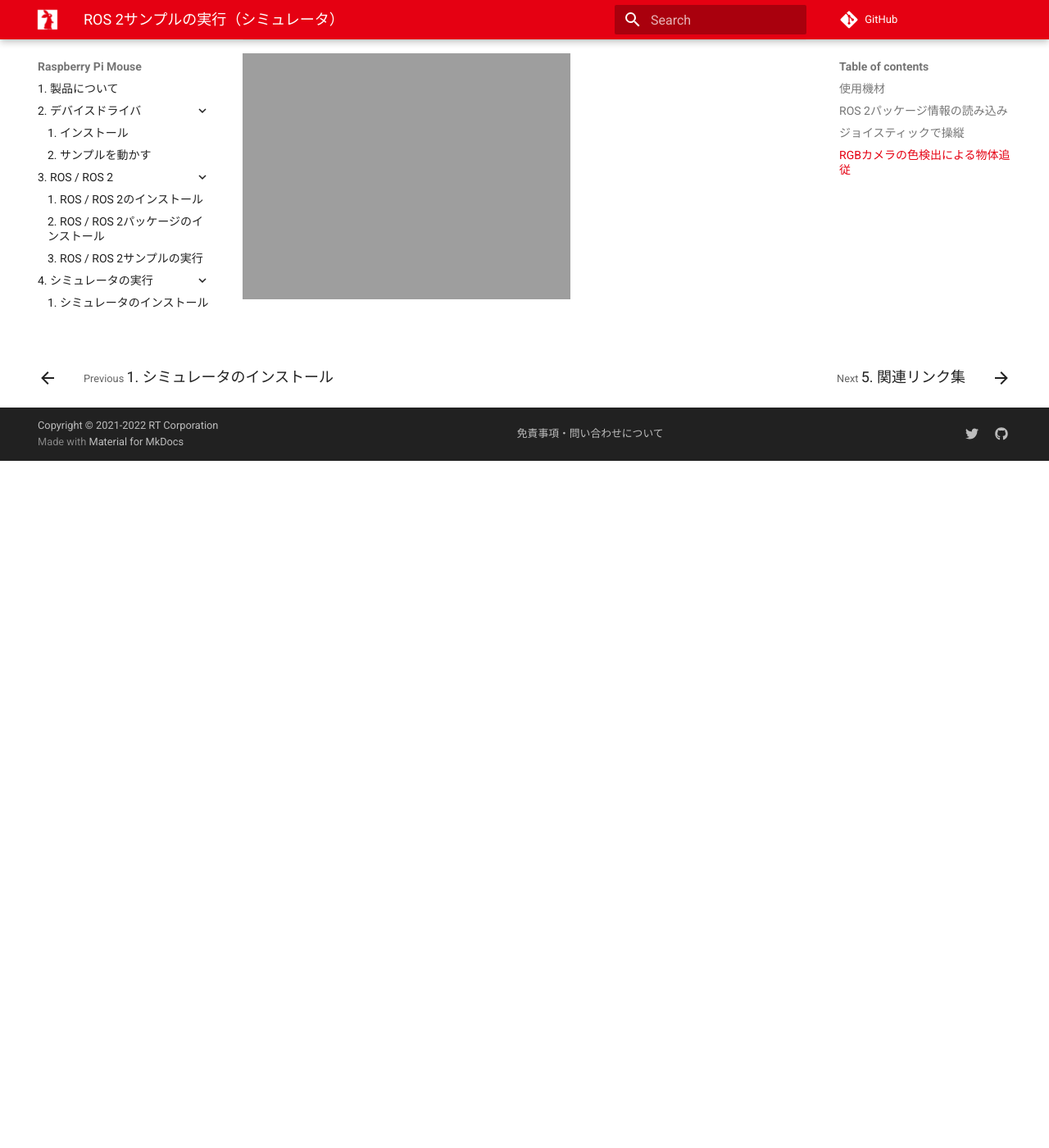
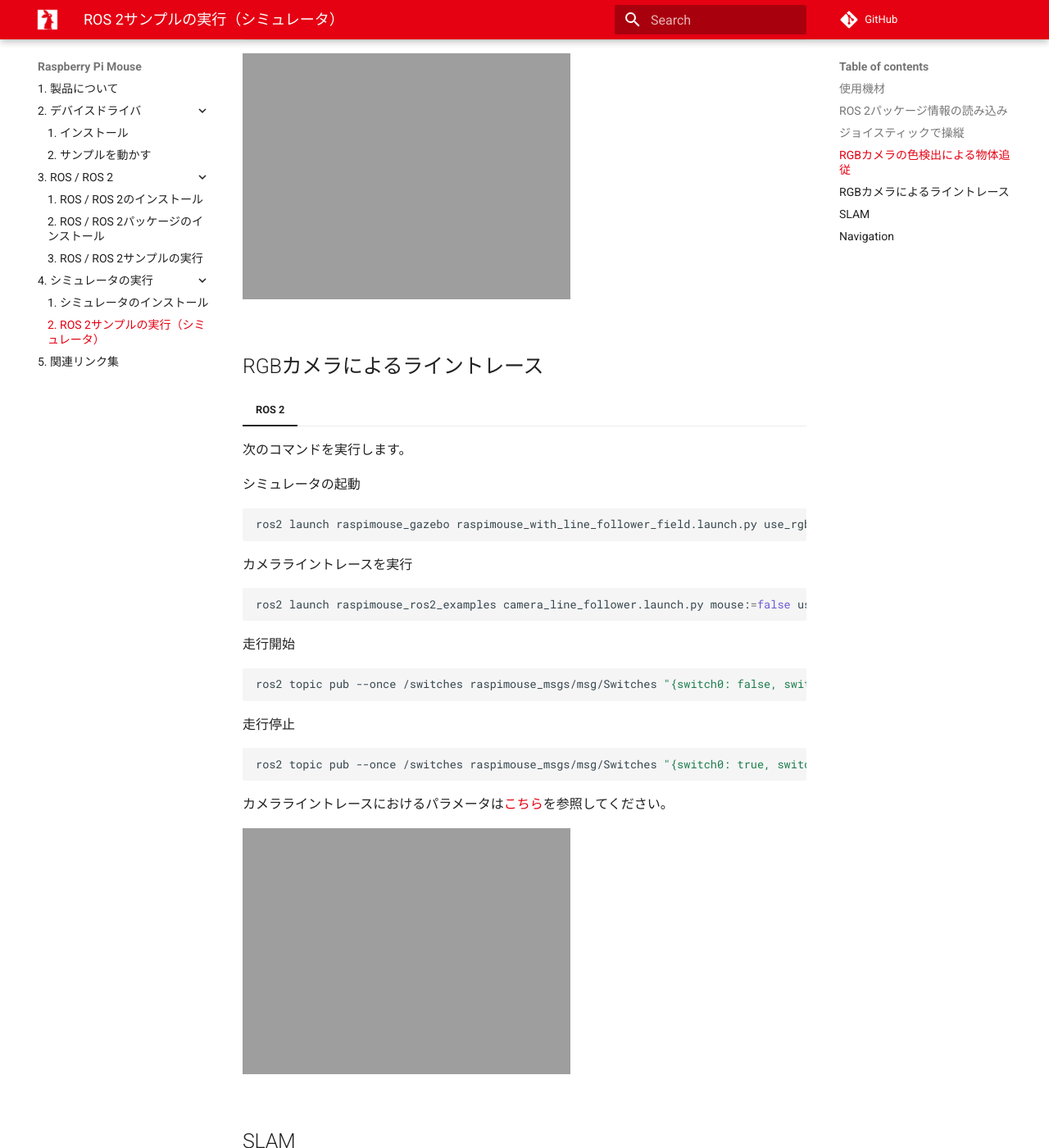
Before and after one commit to rt-net/tutorials, an MkDocs documentation site: the page built from docs/raspimouse/simulator/samples.md, in a window 1280 px wide and 1400 px high, scrolled down 1896 px. Shown: the whole window at 82% size. Built offline with MkDocs 1.6.1 and Material for MkDocs 9.7.7, drawn with Linux system fonts in a browser that asks for light colours; comment, search, counter and statistics services are not loaded; before the commit the page ends 2458 px from its top, so only the background shows below that; some of the changed text lies outside the part shown.

Commit message:
カメラライントレースとSLAM&Navigationの説明を追加 (#38)
Co-authored-by: Shota Aoki <s.aoki@rt-net.jp>

````diff
--- a/docs/raspimouse/simulator/samples.md
+++ b/docs/raspimouse/simulator/samples.md
@@ -67,3 +67,98 @@
     ```
 
     ![](https://rt-net.github.io/images/raspberry-pi-mouse/raspimouse_sim_object_tracking.gif)
+
+## RGBカメラによるライントレース {: #camera_line_follower}
+
+=== "ROS 2"
+    次のコマンドを実行します。
+
+    シミュレータの起動
+
+    ```sh
+    ros2 launch raspimouse_gazebo raspimouse_with_line_follower_field.launch.py use_rgb_camera:=true camera_downward:=true
+    ```
+
+    カメラライントレースを実行
+
+    ```sh
+    ros2 launch raspimouse_ros2_examples camera_line_follower.launch.py mouse:=false use_camera_node:=false
+    ```
+
+    走行開始
+
+    ```sh
+    ros2 topic pub --once /switches raspimouse_msgs/msg/Switches "{switch0: false, switch1: false, switch2: true}"
+    ```
+
+    走行停止
+
+    ```sh
+    ros2 topic pub --once /switches raspimouse_msgs/msg/Switches "{switch0: true, switch1: false, switch2: false}"
+    ```
+
+    カメラライントレースにおけるパラメータは[こちら](https://github.com/rt-net/raspimouse_ros2_examples?tab=readme-ov-file#parameters)を参照してください。
+
+    ![](https://rt-net.github.io/images/raspberry-pi-mouse/raspimouse_sim_camerafollower_short.gif)
+
+## SLAM {: #slam}
+
+=== "ROS 2"
+    次のコマンドを実行します。
+
+    シミュレータの起動
+
+    ```sh
+    ros2 launch raspimouse_gazebo raspimouse_with_lakehouse.launch.py lidar:=urg
+    ```
+
+    `lidar`は`urg`、`lds`、`rplidar`のいずれかを指定してください。
+
+    キーボードで操作
+
+    ```sh
+    ros2 run teleop_twist_keyboard teleop_twist_keyboard
+    ```
+
+    SLAMを実行
+
+    ```sh
+    ros2 launch raspimouse_slam pc_slam.launch.py
+    ```
+
+    Raspberry Pi Mouseを走らせて地図を作成
+
+    ![](https://rt-net.github.io/images/raspberry-pi-mouse/raspimouse_sim_slam.png)
+
+    作成した地図を保存
+
+    ```sh
+    ros2 run nav2_map_server map_saver_cli -f ~/MAP_NAME
+    ```
+
+    `MAP_NAME`は任意の名前を指定できます。
+
+    ![](https://rt-net.github.io/images/raspberry-pi-mouse/raspimouse_sim_slam_short.gif)
+
+## Navigation {: #navigation}
+
+=== "ROS 2"
+    次のコマンドを実行します。
+
+    シミュレータの起動
+
+    ```sh
+    ros2 launch raspimouse_gazebo raspimouse_with_lakehouse.launch.py lidar:=urg
+    ```
+
+    `lidar`は`urg`、`lds`、`rplidar`のいずれかを指定してください。
+
+    Navigationを実行
+
+    ```sh
+    ros2 launch raspimouse_navigation pc_navigation.launch.py map:=$HOME/MAP_NAME.yaml
+    ```
+
+    引数`map`にはSLAMで作成した地図ファイルのパスを指定してください。
+
+    ![](https://rt-net.github.io/images/raspberry-pi-mouse/raspimouse_sim_navigation_short.gif)
````
Also changed, not shown: docs/raspimouse/ros/samples.md (+9 -0 lines), docs/raspimouse/simulator/install.md (+7 -0 lines).
